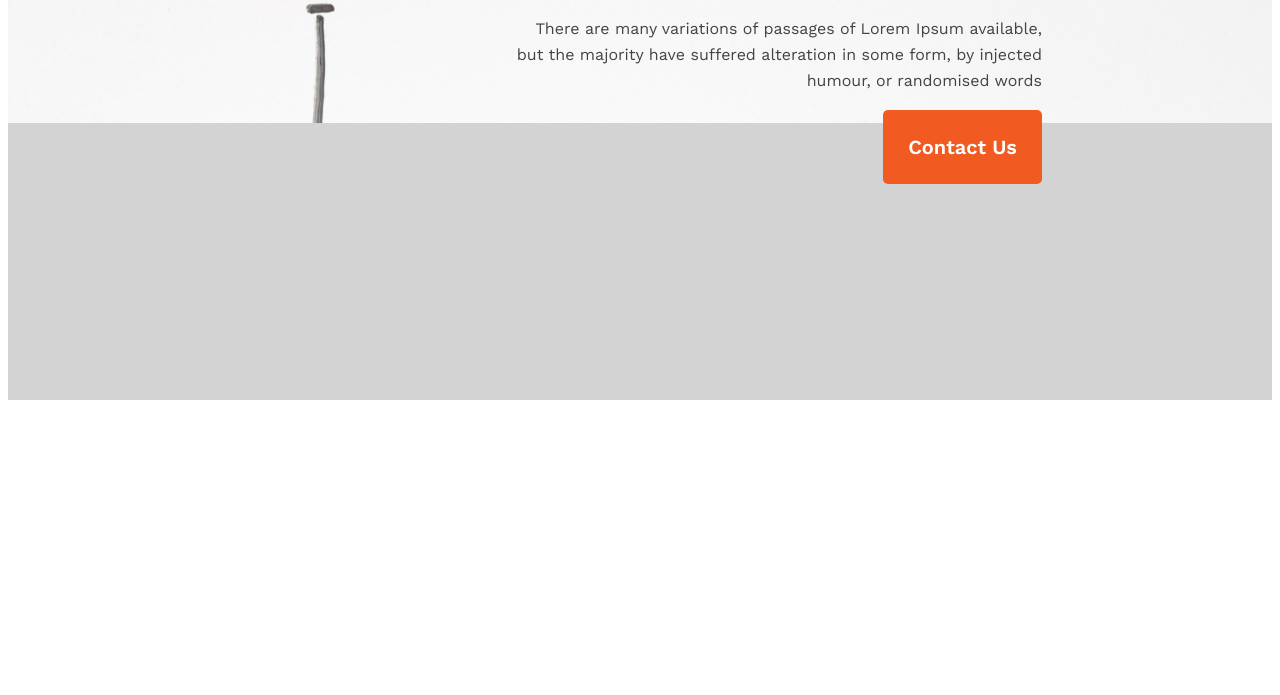
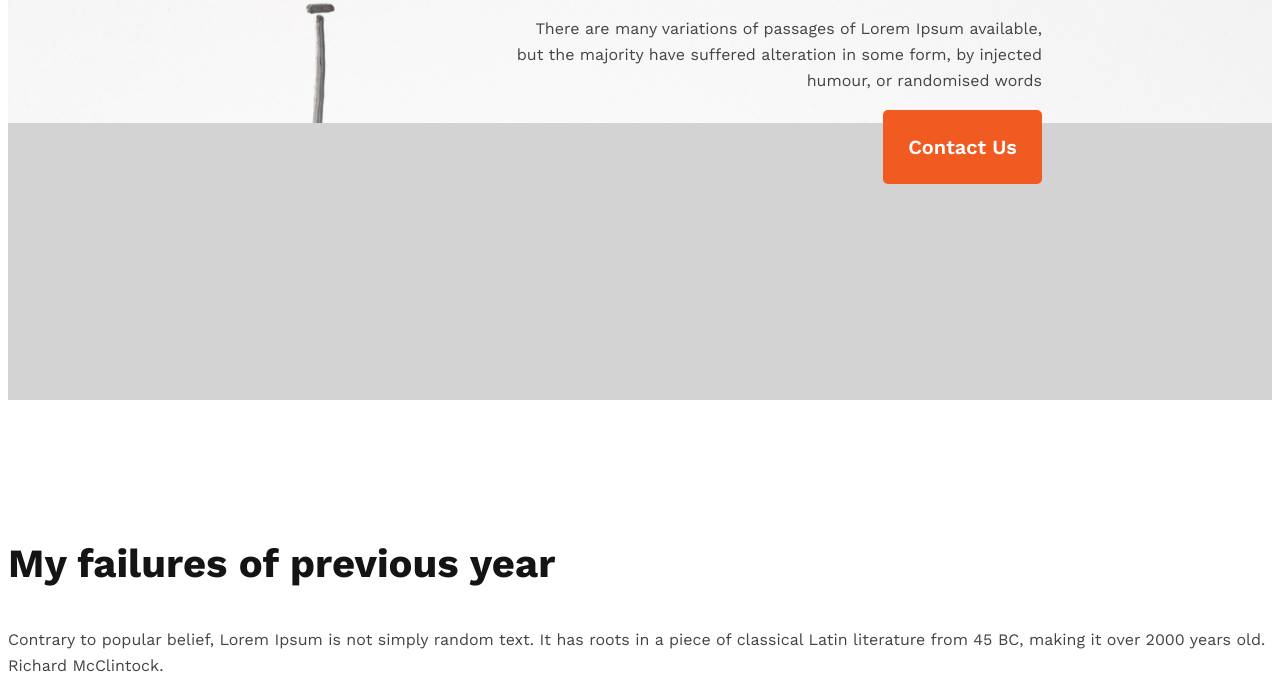
Before and after one commit to HamzaAryanSapnil/new-year-programming-hero-website, a plain HTML site: page index.html in a window 1280 px wide. Shown: the part 523-1218 px from the top of the page. Before the commit the page ends 931 px from the top, so only its background shows below. Drawn offline with nearby package versions, Linux system fonts and the light colour scheme.

Commit message:
git update

```diff
--- a/index.html
+++ b/index.html
@@ -18,6 +18,17 @@
      </header>
   </header>
   <main>
+      <section class="my-failures">
+        <div class="failures-content">
+          <div class="failures-image" >
+          </div>
+          <div>
+              <h3 class="section-title">My failures of previous year  </h3>
+              <p class="section-description">Contrary to popular belief, Lorem Ipsum is not simply random text. It has roots in a piece of classical Latin literature from 45 BC, making it over 2000 years old. Richard McClintock.</p>
+            </img>
+          </div>
+        </div>
+      </section>
 
   </main>
   <footer>
--- a/styles/style.css
+++ b/styles/style.css
@@ -37,6 +37,7 @@ padding: 25px;
   background-color:  lightgray;
   display: flex;
   justify-content: right;
+  margin-bottom: 140px;
 }
 .header-content{
   max-width: 530px;
@@ -58,3 +59,10 @@ font-style: normal;
 font-weight: 400;
 line-height: 26px; /* 162.5% */
 }
+
+/* main related styles */
+main{
+  max-width: 1600px;
+  margin: 0 auto;
+}
+/* failure section related styles */
```
